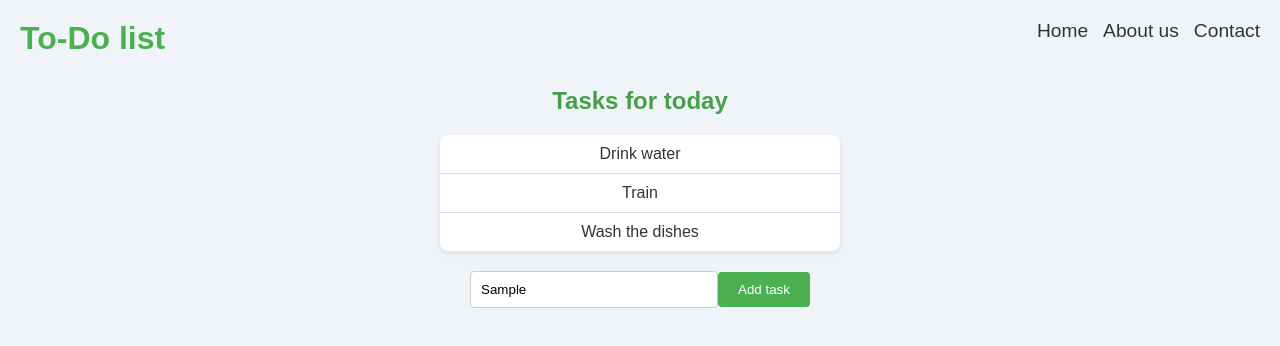
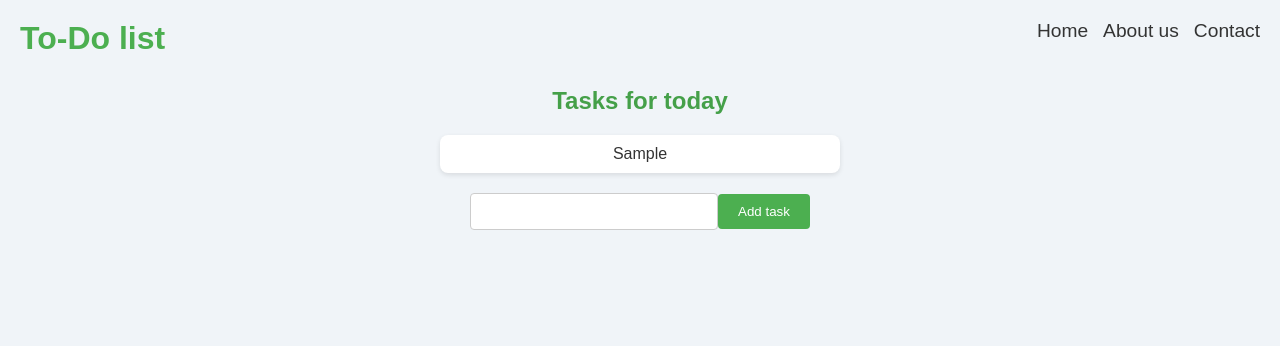
Before and after one commit to Anatoli33/To-Do-App, a React (Vite) app in the folder to-do-app/: page / in a window 1280 px wide. Both pictures are taken after typing "Sample" into the empty fields and a click on the button "Add task". Shown: the top 346 px of the page. Built offline with nearby package versions, Linux system fonts and the light colour scheme.

Commit message:
Make the field and button work

```diff
--- a/to-do-app/src/Hero.jsx
+++ b/to-do-app/src/Hero.jsx
@@ -1,20 +1,45 @@
+import { useState } from "react";
 import "./hero.css";
 
 const Todo = () => {
+  const [tasks, setTasks] = useState([]);
+  const [input, setInput] = useState("");
+
+  const add = () => {
+    if (input.trim() === "") return;
+    setTasks([...tasks, input]);
+    setInput("");
+  };
+
+  const removeTask = (index) => {
+    setTasks(tasks.filter((_, i) => i !== index));
+  };
+
   return (
     <>
-    <section>
+      <section>
         <h1>Tasks for today</h1>
         <ul id="container">
-            <li>Drink water</li>
-            <li>Train</li>
-            <li>Wash the dishes</li>
+          {tasks.map((task, index) => (
+            <li key={index} onClick={() => removeTask(index)}>
+              {task}
+            </li>
+          ))}
         </ul>
-    </section>
-    <section>
-        <input type="text" id="input-field" />
-        <button type="button" onclick= "add()">Add task</button>
-    </section>
+      </section>
+
+      <section>
+        <input
+          type="text"
+          id="input-field"
+          value={input}
+          onChange={(e) => setInput(e.target.value)}
+          onKeyDown={(e) => e.key === "Enter" && add()}
+        />
+        <button type="button" onClick={add}>
+          Add task
+        </button>
+      </section>
     </>
   );
 };
```
